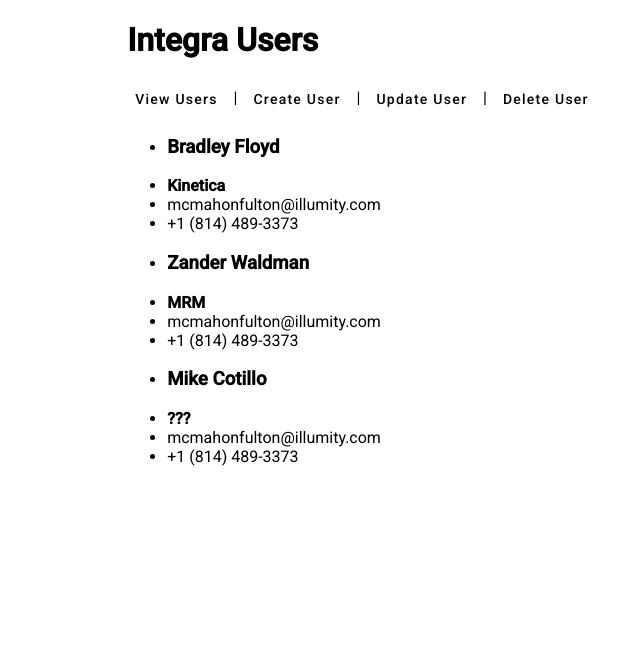
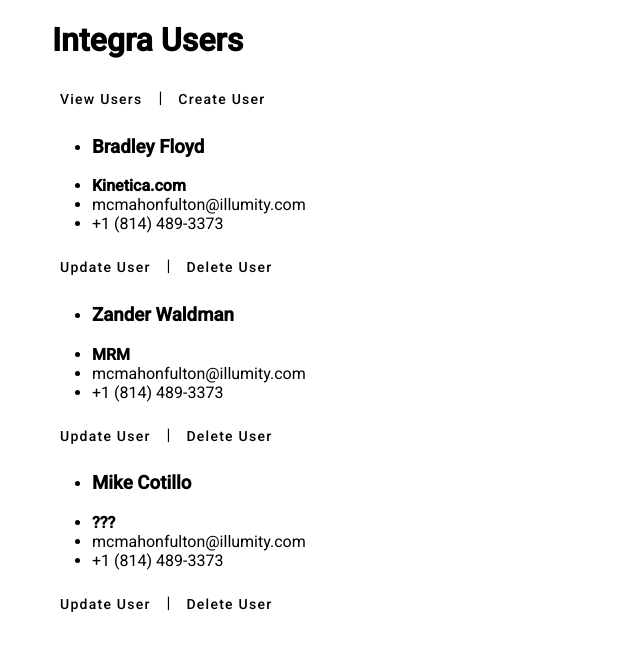
Before and after one commit to bradfloydiii/integra-coding-angular, an Angular app: page /user/list in a window 1280 px wide. Shown: the top 648 px of the page, without its empty margins (278-918 px from the left). Built offline with nearby package versions, Linux system fonts and the light colour scheme.

Commit message:
update styling and user service

```diff
--- a/src/app/app.component.html
+++ b/src/app/app.component.html
@@ -21,8 +21,7 @@
     >
       Create User
     </a>
-    &#160;|&#160;
-    <a
+    <!-- <a
       mat-button
       class="button"
       routerLink="/user/update"
@@ -40,7 +39,7 @@
       ariaCurrentWhenActive="page"
     >
       Delete User
-    </a>
+    </a> -->
   </nav>
 
   <router-outlet></router-outlet>
--- a/src/app/components/user-create/user-create.component.css
+++ b/src/app/components/user-create/user-create.component.css
@@ -1,3 +1,7 @@
+.user-create {
+    width: 620px;
+  }
+
 header h3 {
     color: var(--dark);
     width: 100%;
--- a/src/app/components/user-create/user-create.component.html
+++ b/src/app/components/user-create/user-create.component.html
@@ -1,5 +1,4 @@
-<h3>Create User</h3>
-
+<section class="user-create">
   <section class="messages">
     <div *ngIf="isValid" class="message">
       <h3>Contact successfully added.</h3>
@@ -67,3 +66,4 @@
       </div>
     </form>
   </section>
+</section>
--- a/src/app/components/user-view/user-view.component.css
+++ b/src/app/components/user-view/user-view.component.css
@@ -1,54 +1,3 @@
-
-/* header h3 {
-    color: var(--dark);
-    width: 100%;
-    padding: 1rem 0;
-    font-size: 2rem;
-  }
-
-  .contacts {
-    margin-left: 0.2rem;
-    display: grid;
-    grid-gap: 20px;
-    grid-template-columns: repeat(auto-fit, minmax(350px, 1fr));
-  }
-
-  .contact {
-    background: var(--primary);
-    text-align: center;
-    font-size: 1.3rem;
-    padding: 1.5rem 1.5rem;
-    box-shadow: var(--shadow);
-  }
-
-  .contact ul li {
-    list-style-type: none;
-    margin: 10px auto;
-  } */
-
-  /* Media Queries */
-  /* @media (max-width: 1000px) {
-    .contact {
-      font-size: 1.3rem;
-    }
-  }
-
-  @media (max-width: 800px) {
-    .contact {
-      font-size: 1.2rem;
-    }
-  }
-
-  @media (max-width: 500px) {
-    .contact {
-      font-size: 1.1rem;
-    }
-  }
-
-  @media (max-width: 350px) {
-    .contacts {
-      margin-left: 1rem;
-      display: grid;
-      grid-template-columns: 1fr;
-    }
-  } */
+.user-view {
+  width: 620px;
+}
--- a/src/app/components/user-view/user-view.component.html
+++ b/src/app/components/user-view/user-view.component.html
@@ -1,6 +1,4 @@
-<!-- <h3>User List</h3> -->
-<header></header>
-<section class="contacts">
+<section class="user-view">
   <div *ngFor="let user of users" class="contact">
     <ul>
       <li>
@@ -14,5 +12,16 @@
       <li>{{ user.email }}</li>
       <li>{{ user.phone }}</li>
     </ul>
+    <a
+      mat-button
+      class="button"
+      [routerLink]="['/user/create', user]"
+      routerLinkActive="active-button"
+      ariaCurrentWhenActive="page">Update User</a>
+      &#160;|&#160;
+    <a
+      mat-button
+      class="button"
+      (click)="deleteUser(user._id)">Delete User</a>
   </div>
 </section>
--- a/src/app/components/user-view/user-view.component.ts
+++ b/src/app/components/user-view/user-view.component.ts
@@ -21,4 +21,12 @@ export class UserViewComponent {
       () => console.log(`Retrieved user(s) from ${this.userService.baseUrl}`)
     );
   }
+
+  deleteUser(id: string): void {
+    this.userService.deleteUser(id).subscribe(
+      () => (this.users = this.users.filter((u) => u._id !== id)),
+      () => console.error(`Error deleting user with id ${id}`),
+      () => console.log(`Deleted user with id ${id}`)
+    );
+  }
 }
--- a/src/app/models/cities.ts
+++ /dev/null
@@ -1,4 +0,0 @@
-export interface ICity {
-    name: string;
-    abbreviation: string;
-  }
--- a/src/app/services/users.service.ts
+++ b/src/app/services/users.service.ts
@@ -1,7 +1,7 @@
 import { Injectable } from '@angular/core';
 import { IUser, IUsers } from '../models/users';
 import { HttpClient } from '@angular/common/http';
-import { from, Observable } from 'rxjs';
+import { from, Observable, of } from 'rxjs';
 import { environment } from 'src/environments/environment';
 
 @Injectable({
@@ -12,15 +12,15 @@ export class UsersService {
   // private users: IUsers[] = [];
   private users: IUsers[] = [
     {
-      _id: '5de91c00d6b4d04e96ef44da',
+      _id: '100',
       firstName: 'Bradley',
       lastName: 'Floyd',
-      company: 'Kinetica',
+      company: 'Kinetica.com',
       email: 'mcmahonfulton@illumity.com',
       phone: '+1 (814) 489-3373',
     },
     {
-      _id: '5de91c00d6b4d04e96ef44da',
+      _id: '200',
       firstName: 'Zander',
       lastName: 'Waldman',
       company: 'MRM',
@@ -28,7 +28,7 @@ export class UsersService {
       phone: '+1 (814) 489-3373',
     },
     {
-      _id: '5de91c00d6b4d04e96ef44da',
+      _id: '300',
       firstName: 'Mike',
       lastName: 'Cotillo',
       company: '???',
@@ -40,7 +40,7 @@ export class UsersService {
   constructor(private http: HttpClient) {}
 
   getUsers(): Observable<IUsers[]> {
-    return from([this.users]);
+    return of(this.users);
     return this.http.get<IUsers[]>(`${this.baseUrl}`); // This is the correct line
   }
 
@@ -49,10 +49,10 @@ export class UsersService {
   }
 
   updateUser(user: IUsers): Observable<IUsers[]> {
-    return this.http.put<IUsers[]>(`${this.baseUrl}`, user);
+    return this.http.put<IUsers[]>(`${this.baseUrl}/update/${user._id}`, user);
   }
 
-  deleteUser(id: number): Observable<IUsers[]> {
-    return this.http.delete<IUsers[]>(`${this.baseUrl}/${id}`);
+  deleteUser(id: string): Observable<IUsers[]> {
+    return this.http.delete<IUsers[]>(`${this.baseUrl}/delete/${id}`);
   }
 }
--- a/src/environments/environment.development.ts
+++ b/src/environments/environment.development.ts
@@ -1,4 +1,4 @@
 export const environment = {
   production: false,
-  baseUrl: `http://demo5838836.mockable.io/contact`,
+  baseUrl: `http://golang/api/v1/users`,
 };
--- a/src/environments/environment.ts
+++ b/src/environments/environment.ts
@@ -1,5 +1,5 @@
 
 export const environment = {
     production: true,
-    baseUrl: `http://demo5838836.mockable.io/contact`,
+    baseUrl: `http://golang/api/v1/users`,
   };
```
Lines whose indentation alone changed are shown as unchanged.
